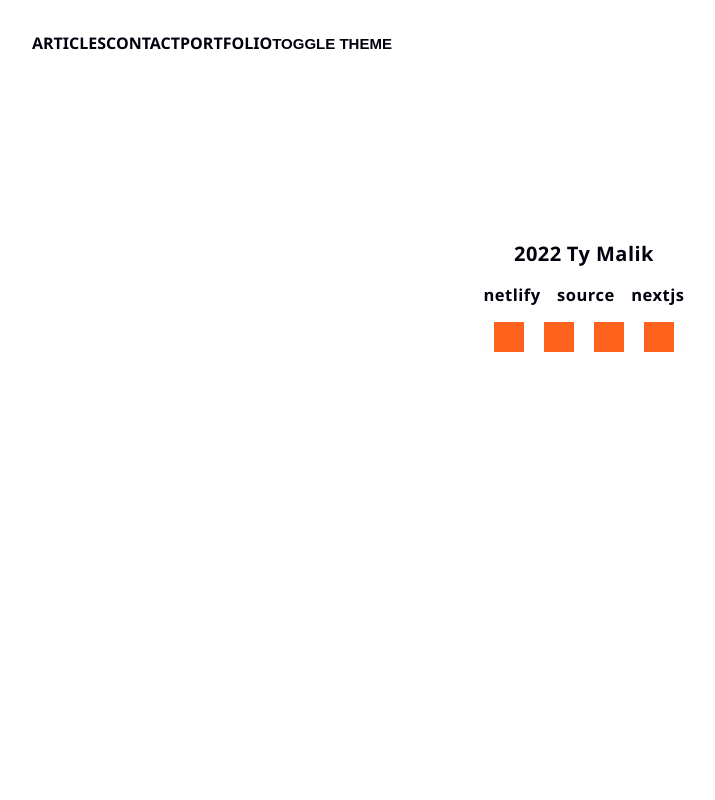
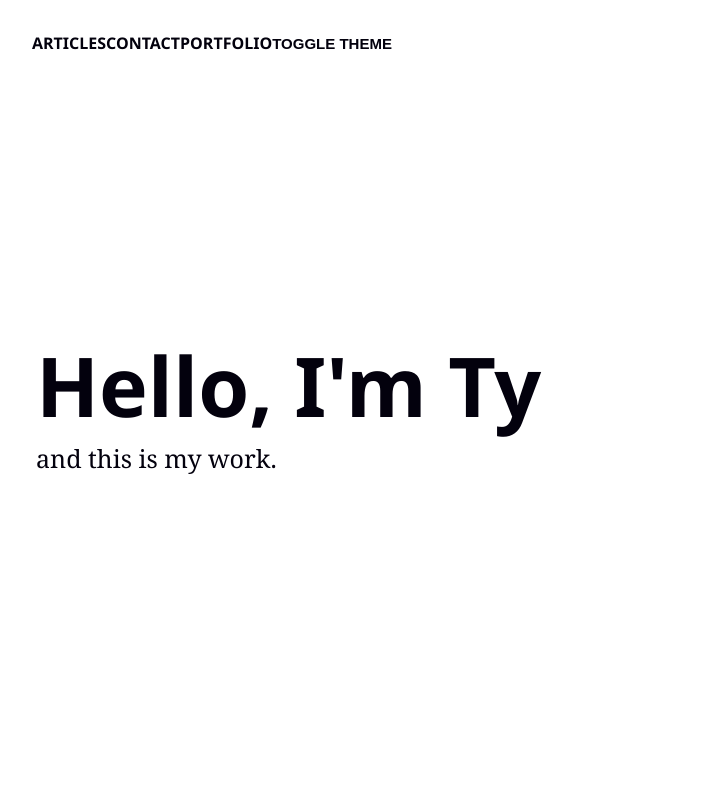
Before and after one commit to permalik/tymalik_primary, a Next.js app: page / in a window 1280 px wide. Shown: the top 800 px of the page, without its empty margins (56-771 px from the left). Built offline with nearby package versions, Linux system fonts and the light colour scheme; grey boxes are pictures that could not be loaded.

Commit message:
Build Home component

```diff
--- /dev/null
+++ b/components/content/home/hero/Hero.module.scss
@@ -0,0 +1,16 @@
+.container {
+  align-items: flex-start;
+  display: flex;
+  flex-flow: column nowrap;
+  justify-content: center;
+  height: 100vh;
+}
+
+.innerContainer {
+  font-size: clamp(1.6em, 2vw, 2.5em);
+  margin: 0.25rem 0 0 0.125rem;
+
+  @media (min-width: 1200px) {
+    margin-left: 0.25rem;
+  }
+}
--- /dev/null
+++ b/components/content/home/hero/Hero.tsx
@@ -0,0 +1,14 @@
+import styles from "./Hero.module.scss";
+
+const Hero = () => {
+  return (
+    <section className={styles.container}>
+      <div className={styles.innerContainer}>
+        <h1>Hello, I&#39;m Ty</h1>
+        <p>and this is my work.</p>
+      </div>
+    </section>
+  );
+};
+
+export default Hero;
--- /dev/null
+++ b/components/content/home/hero/index.ts
@@ -0,0 +1,3 @@
+import Hero from "./Hero";
+
+export default Hero;
--- a/pages/index.tsx
+++ b/pages/index.tsx
@@ -7,10 +7,11 @@
 // import About from '../components/About';
 // import Contact from '../components/Contact';
 // import FeedCard from '../components/FeedCard';
-// import Promo from '../components/Promo';
 // import SectionTwo from '../components/SectionTwo';
 // import Showcase from '../components/Showcase';
 // import Skillset from '../components/Skillset';
+
+import Hero from '../components/content/home/hero';
 
 import Head from "next/head";
 import styles from '../styles/Index.module.scss';
@@ -31,7 +32,7 @@ export default function Home() {
         />
         <link rel="icon" href="/favicon.ico"/>
       </Head>
-      {/*<Promo/>*/}
+      <Hero/>
       {/*<Skillset/>*/}
       {/*<Showcase/>*/}
       {/*<SectionTwo className={styles.articleFeed}*/}
```
